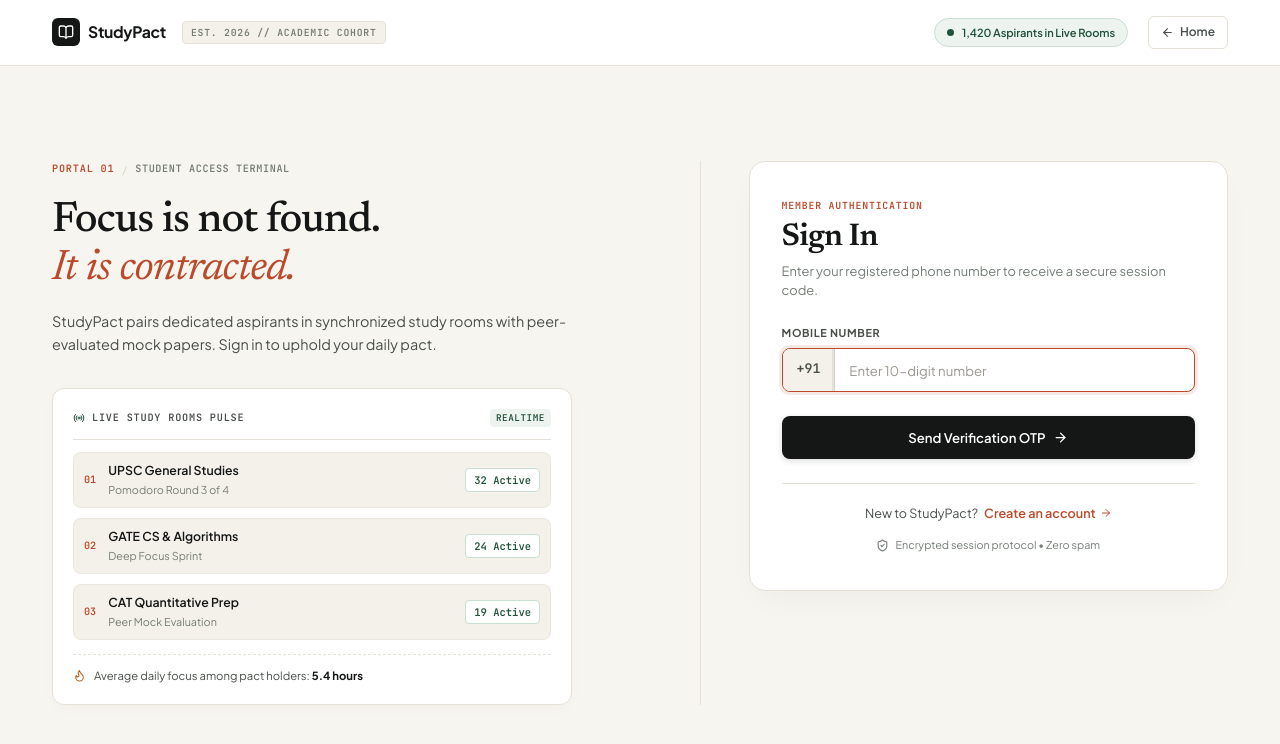
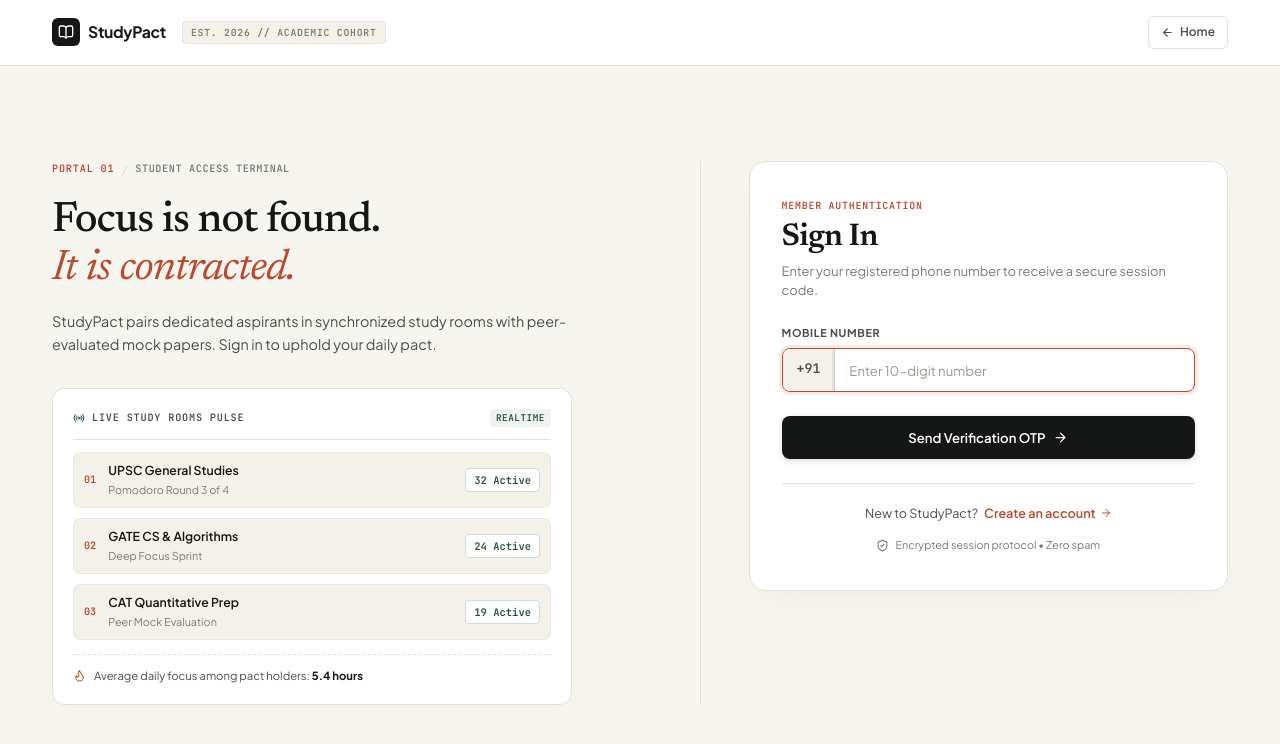
Before and after one commit to byter66/StudyPact, a React (Vite) app in the folder Frontend/: page /signin in a window 1280 px wide. Shown: the top 744 px of the page. Built offline with nearby package versions, Linux system fonts and the light colour scheme.

Commit message:
Remove active aspirants badge from sign-in page

```diff
--- a/Frontend/src/components/Signin/Signin.css
+++ b/Frontend/src/components/Signin/Signin.css
@@ -87,15 +87,7 @@
   gap: 20px;
 }
 
-.auth-pulse-badge {
-  display: inline-flex;
-  align-items: center;
-  gap: 8px;
-  padding: 5px 12px;
-  border-radius: 9999px;
-  background: var(--forest-subtle, #EDF4F0);
-  border: 1px solid var(--forest-border, #C8DFD2);
-}
+
 
 .pulse-dot {
   width: 7px;
--- a/Frontend/src/components/Signin/Signin.jsx
+++ b/Frontend/src/components/Signin/Signin.jsx
@@ -78,10 +78,6 @@
                     </div>
 
                     <div className="auth-masthead-meta">
-                        <div className="auth-pulse-badge">
-                            <span className="pulse-dot"></span>
-                            <span className="pulse-text">1,420 Aspirants in Live Rooms</span>
-                        </div>
                         <Link to="/" className="auth-nav-link auth-nav-home" title="Return to Home">
                             <ArrowLeft size={13} />
                             <span>Home</span>
```
